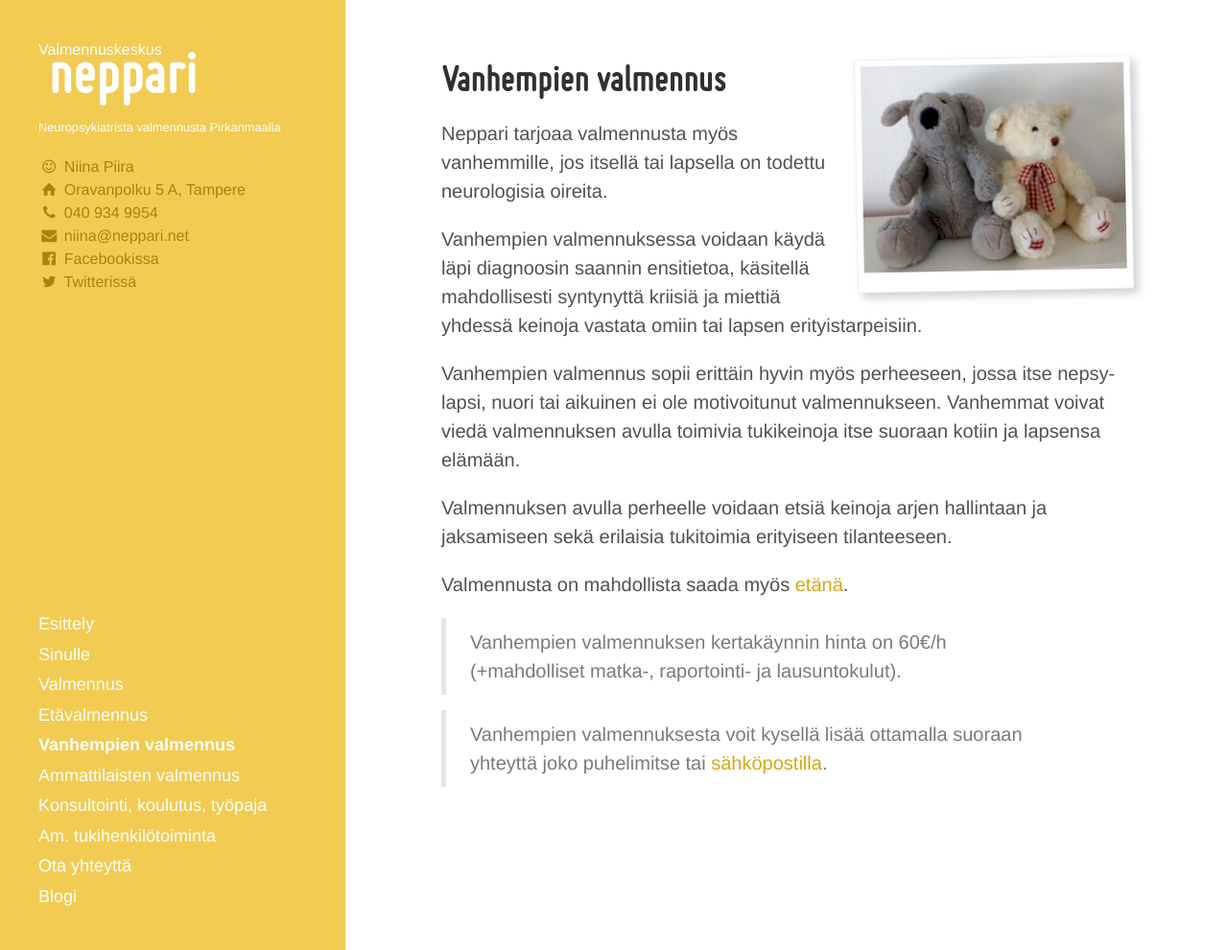
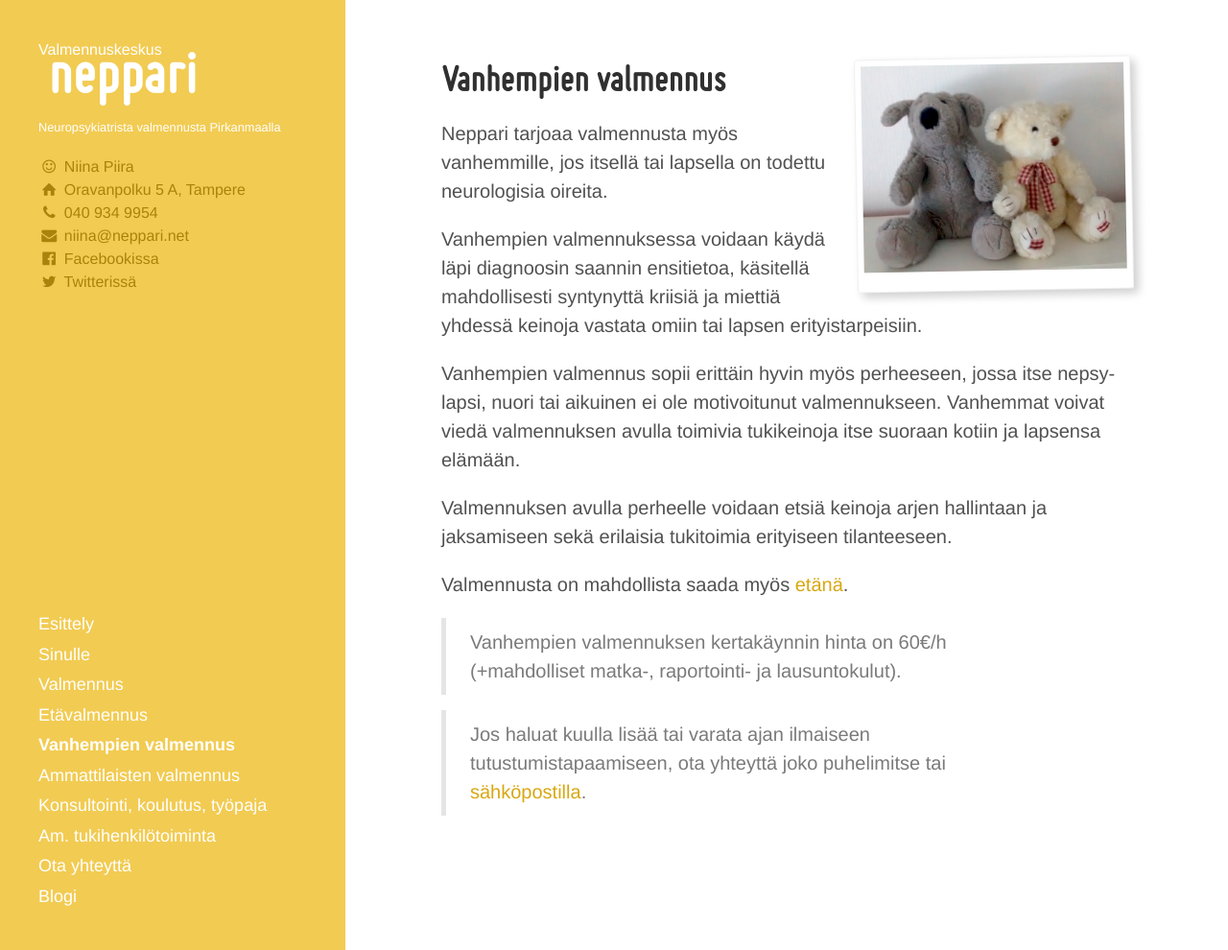
Before and after one commit to niinapiira/neppari.net, a Jekyll site: the page built from vanhempien-valmennus.md, in a window 1280 px wide and 990 px high. Shown: the whole window at 96% size. Built offline with Jekyll 4.4.1, drawn with Linux system fonts in a browser that asks for light colours.

Commit message:
Update vanhempien-valmennus.md

```diff
--- a/vanhempien-valmennus.md
+++ b/vanhempien-valmennus.md
@@ -28,4 +28,4 @@
 
 > Vanhempien valmennuksen kertakäynnin hinta on 60€/h (+mahdolliset matka-, raportointi- ja lausuntokulut).
 
-> Vanhempien valmennuksesta voit kysellä lisää ottamalla suoraan yhteyttä joko puhelimitse tai [sähköpostilla](/ota-yhteytta).
+> Jos haluat kuulla lisää tai varata ajan ilmaiseen tutustumistapaamiseen, ota yhteyttä joko puhelimitse tai [sähköpostilla](/ota-yhteytta).
```
